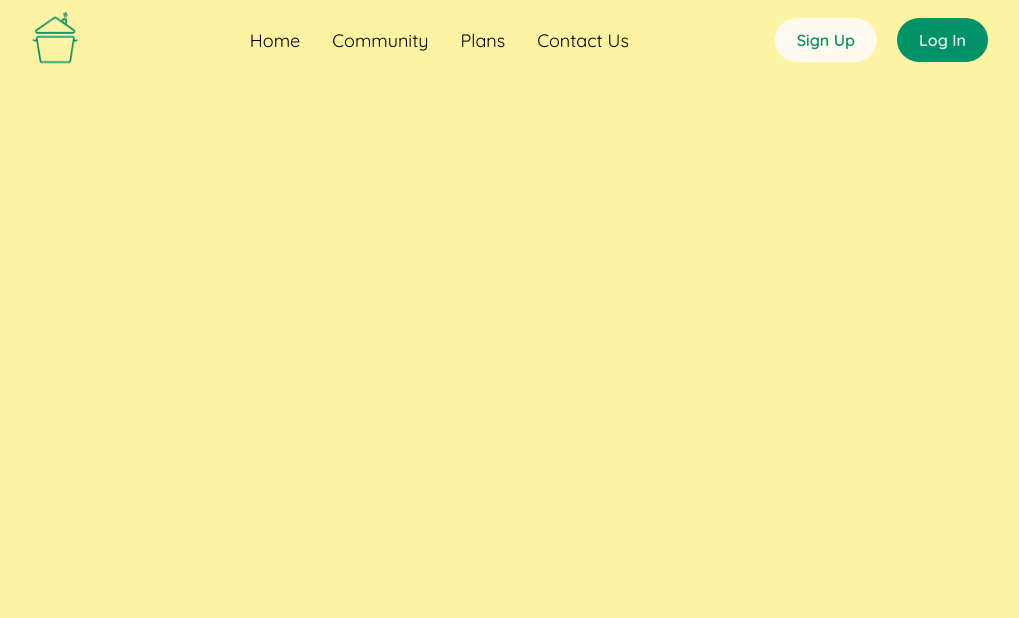
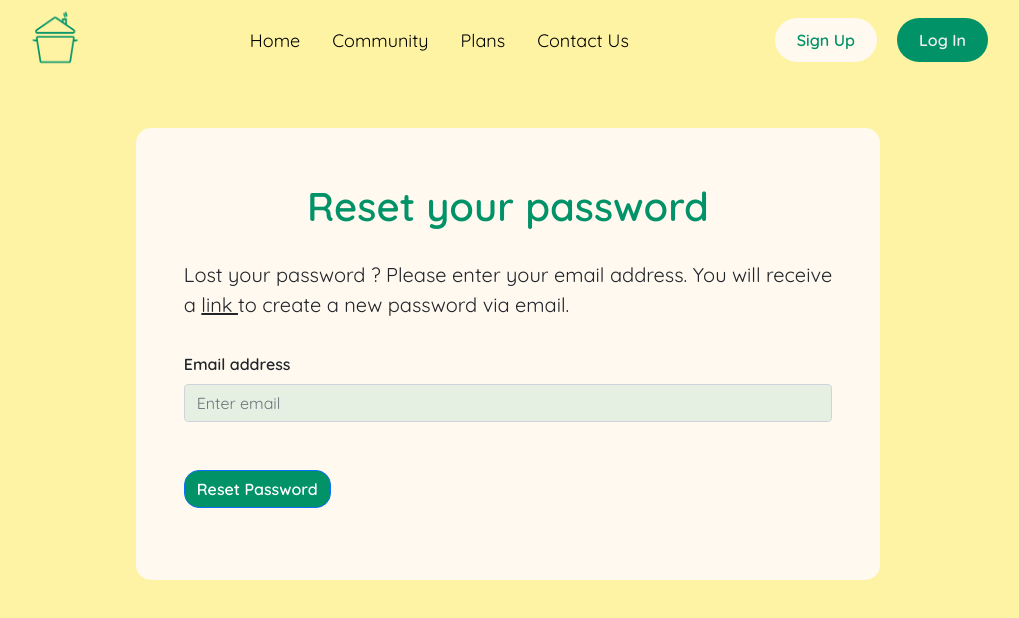
Before and after one commit to BahaBoualii/COOKIINI-front-end, a React (Create React App) app: page /forgotten_password in a window 1280 px wide. Shown: the top 618 px of the page, without its empty margins (132-1151 px from the left). Built offline with nearby package versions, Linux system fonts and the light colour scheme.

Commit message:
reset your password page + routing

```diff
--- a/src/App.js
+++ b/src/App.js
@@ -8,6 +8,7 @@ import Plans from './pages/plans';
 import Community from './pages/community';
 import Login from './pages/login';
 import Signup from './pages/signup';
+import ForgottenPw from './pages/forgottenpw';
 <link
   rel="stylesheet"
   href="https://cdn.jsdelivr.net/npm/bootstrap@5.1.3/dist/css/bootstrap.min.css"
@@ -26,6 +27,7 @@ function App() {
           <Route path='/contact' element={<Contact/>} />
           <Route path='/login' element={<Login/>} />
           <Route path='/signup' element={<Signup/>} />
+          <Route path='/forgotten_password' element={<ForgottenPw/>}/>
         </Routes>
     </Router>
   );
--- /dev/null
+++ b/src/pages/forgottenpw.js
@@ -0,0 +1,34 @@
+import React from 'react';
+import { FormControl, FormGroup, ControlLabel, HelpBlock, Checkbox, Radio, Button, Form } from 'react-bootstrap';
+const ForgottenPw = () => {
+  return (
+    <div className="mt-5 mx-5 px-3"
+    style={{
+      display: 'flex',
+      justifyContent: 'center',
+      alignItems: 'center',
+    }}
+    >
+      <Form style={{borderRadius:"15px",backgroundColor:"#FFF9F0"}} className='px-5 py-4 mx-5'>
+        <p className="text-center fs-1 fw-bolder mb-4 mt-4" style={{color:"#019267",}}>Reset your password</p>
+        <Form.Group className="mb-3" controlId="formBasicEmail px-3 py-3">
+          <p className='text-start fs-5'>
+            Lost your password ? Please enter your email address. You will receive <br/>a <u>link </u>to create a new password via email.
+          </p>
+          <Form.Label className='fw-bold mt-3'>Email address</Form.Label>
+          <Form.Control type="email" placeholder="Enter email" style={{backgroundColor:"rgba(1, 146, 103, 0.1)",}} />
+
+        </Form.Group>
+
+        <div className="text-start mt-5">
+        <Button style={{backgroundColor:"#019267",color:"eee",borderRadius:"15px",}} className="mb-5 fw-bold " type="submit">
+          Reset Password
+        </Button>
+        </div>
+
+      </Form>
+    </div>
+  );
+};
+
+export default ForgottenPw;
--- a/src/pages/login.js
+++ b/src/pages/login.js
@@ -1,5 +1,7 @@
 import React from 'react';
+import ForgottenPw from './forgottenpw';
 import { FormControl, FormGroup, ControlLabel, HelpBlock, Checkbox, Radio, Button, Form } from 'react-bootstrap';
+import { Link } from 'react-router-dom';
 const Login = () => {
   return (
     <div className="mt-5"
@@ -9,11 +11,11 @@ const Login = () => {
         alignItems: 'center',
       }}
     >
-      <Form style={{backgroundColor:"#FFF9F0",width:"35%",borderRadius:"15px",}} className='px-3 py-3 '>
-        <p className="text-center fs-1 fw-bolder" style={{color:"#019267",}}><u>Log</u> in</p>
+      <Form style={{ backgroundColor: "#FFF9F0", width: "35%", borderRadius: "15px", }} className='px-3 py-3 '>
+        <p className="text-center fs-1 fw-bolder" style={{ color: "#019267", }}><u>Log</u> in</p>
         <Form.Group className="mb-3" controlId="formBasicEmail">
           <Form.Label className='fw-bold'>Email address</Form.Label>
-          <Form.Control type="email" placeholder="Enter email" style={{backgroundColor:"rgba(1, 146, 103, 0.1)",}} />
+          <Form.Control type="email" placeholder="Enter email" style={{ backgroundColor: "rgba(1, 146, 103, 0.1)", }} />
           {/* <Form.Text className="text-muted" style={{fontSize:'10px'}}>
             We'll never share your email with anyone else.
           </Form.Text> */}
@@ -21,18 +23,20 @@ const Login = () => {
 
         <Form.Group className="mb-3" controlId="formBasicPassword">
           <Form.Label className='fw-bold'>Password</Form.Label>
-          <Form.Control type="password" placeholder="Password" style={{backgroundColor:"rgba(1, 146, 103, 0.1)",}}/>
+          <Form.Control type="password" placeholder="Password" style={{ backgroundColor: "rgba(1, 146, 103, 0.1)", }} />
         </Form.Group>
         <Form.Group className="mb-3" controlId="formBasicCheckbox">
           <Form.Check type="checkbox" label="Stay logged" />
         </Form.Group>
         <div className="text-center">
-        <Button style={{backgroundColor:"#019267",color:"eee",borderRadius:"15px",}} className="mb-2" type="submit">
+          <Button style={{ backgroundColor: "#019267", color: "eee", borderRadius: "15px", }} className="mb-2" type="submit">
             Submit
           </Button>
-        <p style={{textDecoration:"underline",color:"#019267"}}>
+          <Link to="/forgotten_password">
+            <p style={{ textDecoration: "underline", color: "#019267" }}>
               Fogot your password ?
             </p>
+          </Link>
         </div>
 
       </Form>
```
Lines whose indentation alone changed are shown as unchanged.
